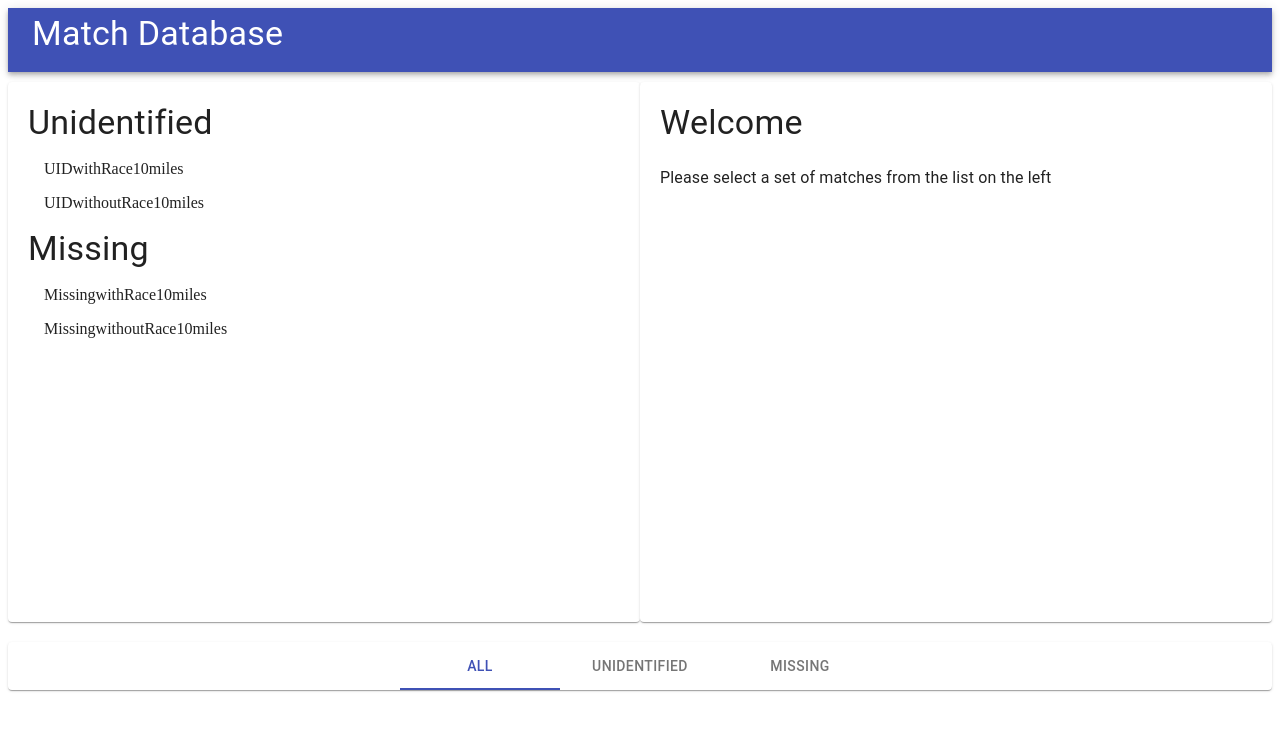
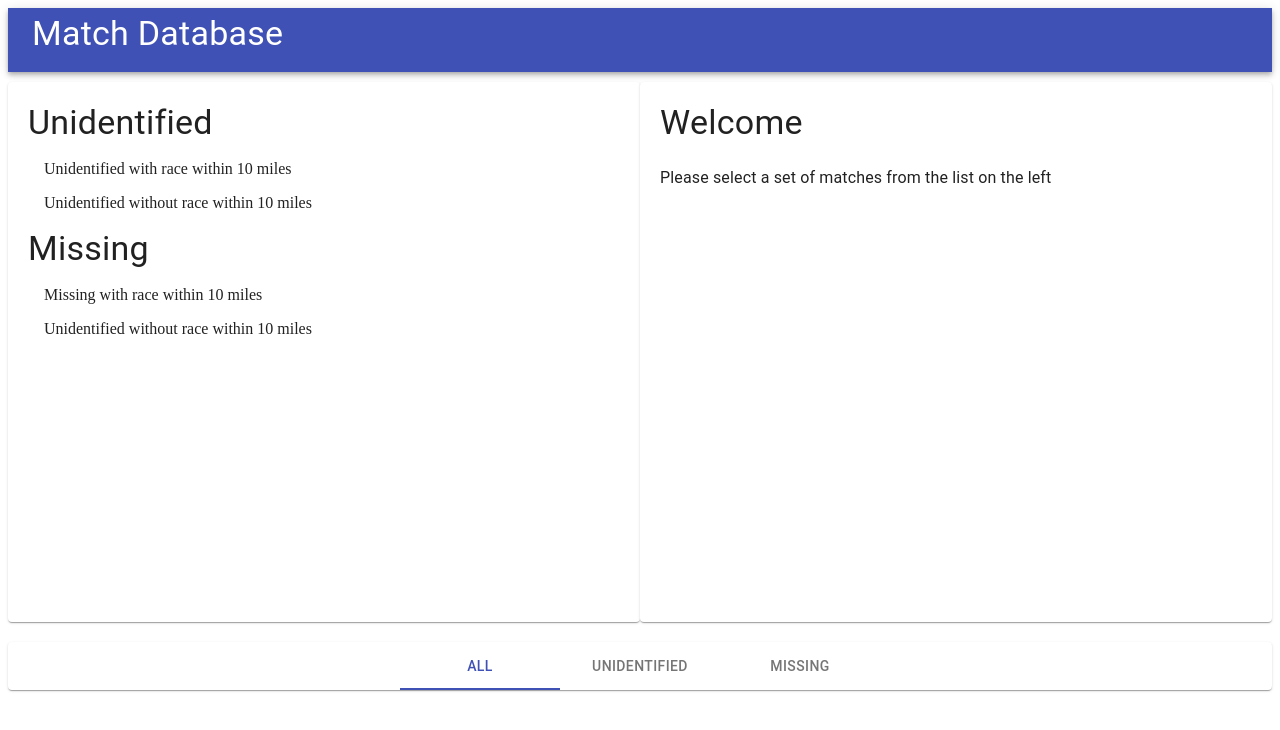
Before and after one commit to MississippiBrenn/maria-la-heroina-website, a React (Create React App) app: page / in a window 1280 px wide. Shown: the top 730 px of the page. Built offline with nearby package versions, Linux system fonts and the light colour scheme.

Commit message:
onSelect working

```diff
--- a/src/components/App.js
+++ b/src/components/App.js
@@ -60,6 +60,17 @@ export default class extends Component {
     }))
   }
 
+   //callback that retrieves previous state(exercises) as well as props
+  //asynchronous setState
+  // to avoid state being changed during call
+  handleDBEntrySelected = id  => {
+    this.setState(({ matchDatabase }) => ({
+      matchDBEntry: matchDatabase.find(entry => entry.id === id )
+    }))
+  }
+
+
+
   render() {
   // const exercises = this.getExercisesByMuscles(),
   // { category, exercise } = this.state
@@ -82,6 +93,7 @@ export default class extends Component {
       matchDBEntry={matchDBEntry}
       category={category}
       matchDatabase={matchDatabase}
+      onSelect={this.handleDBEntrySelected}
       />
       <Footer
       matchTo={matchTo}
--- a/src/components/matches/index.js
+++ b/src/components/matches/index.js
@@ -17,17 +17,9 @@ const styles = {
 }
 
 export default ({
-    // exercises,
-    // category,
-    // onSelect,
-    // exercise: {
-    //     id,
-    //     title='Welcome!',
-    //     description='Please select an set of matches from the list on the left'
-    // },
     matchDatabase,
     category,
-
+    onSelect,
     matchDBEntry: {
         id,
         title='Welcome',
@@ -46,7 +38,7 @@ export default ({
                             <List component="ul">
                                 {matchDatabase.map(({ title, id }) =>
                                     <ListItem key ={id} button
-                                    // onClick={() => onSelect(id)}
+                                    onClick={() => onSelect(id)}
                                     >
                                         {title}
                                     </ListItem>
@@ -62,7 +54,7 @@ export default ({
             <Paper style={styles.Paper}>
                 <Fragment>
                     <Typography variant="h4">{title} </Typography>
-                    <Typography variant="subtitle1" style={{ marginTop: 20 }} >  {type}</Typography>
+                    <Typography variant="subtitle1" style={{ marginTop: 20 }} >{type}</Typography>
 
                 </Fragment>
             </ Paper>
--- a/src/store.js
+++ b/src/store.js
@@ -3,7 +3,7 @@ export const matchTo = ['Unidentified', 'Missing']
 export const matchDatabase = [
   {
   id: 1,
-  title: 'UIDwithRace10miles',
+  title: 'Unidentified with race within 10 miles',
   type: 'Unidentified',
   csvLocation: './csvs/uid_possible_matches_10_miles_with_race.csv',
   range: 10,
@@ -11,7 +11,7 @@ export const matchDatabase = [
 },
 {
   id: 2,
-  title: 'UIDwithoutRace10miles',
+  title: 'Unidentified without race within 10 miles',
   type:'Unidentified',
   csvLocation: './csvs/uid_possible_matches_10_miles_with_out_race.csv',
   range: 10,
@@ -20,7 +20,7 @@ export const matchDatabase = [
 },
 {
   id: 3,
-  title: 'MissingwithRace10miles',
+  title: 'Missing with race within 10 miles',
   type:'Missing',
   csvLocation: './csvs/uid_possible_matches_10_miles_with_race.csv',
   range: 10,
@@ -28,7 +28,7 @@ export const matchDatabase = [
 },
 {
   id: 4,
-  title: 'MissingwithoutRace10miles',
+  title: 'Unidentified without race within 10 miles',
   type:'Missing',
   csvLocation: './csvs/uid_possible_matches_10_miles_with_out_race.csv',
   range: 10,
```
Also changed, not shown: 1 other file (tests, documents, lock files or other folders).
